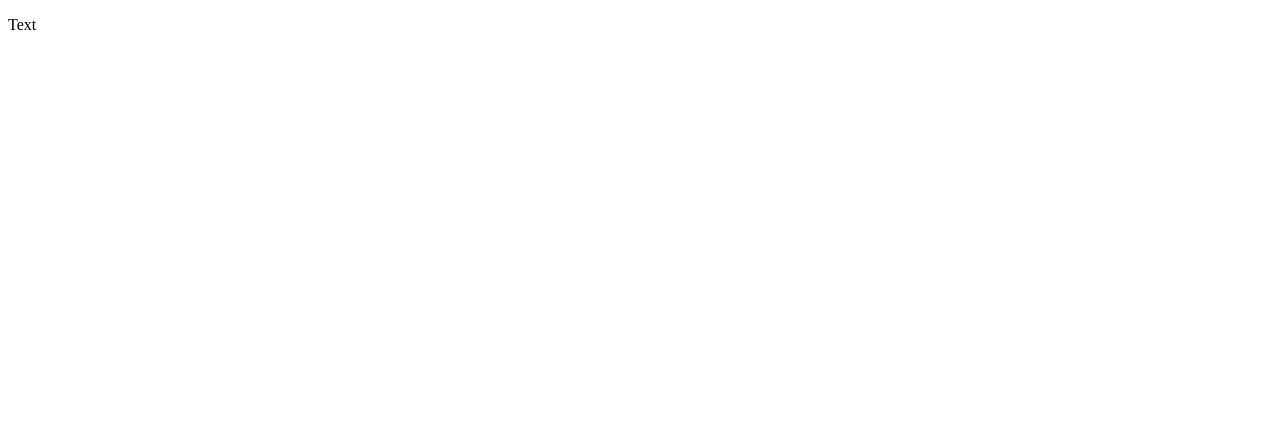
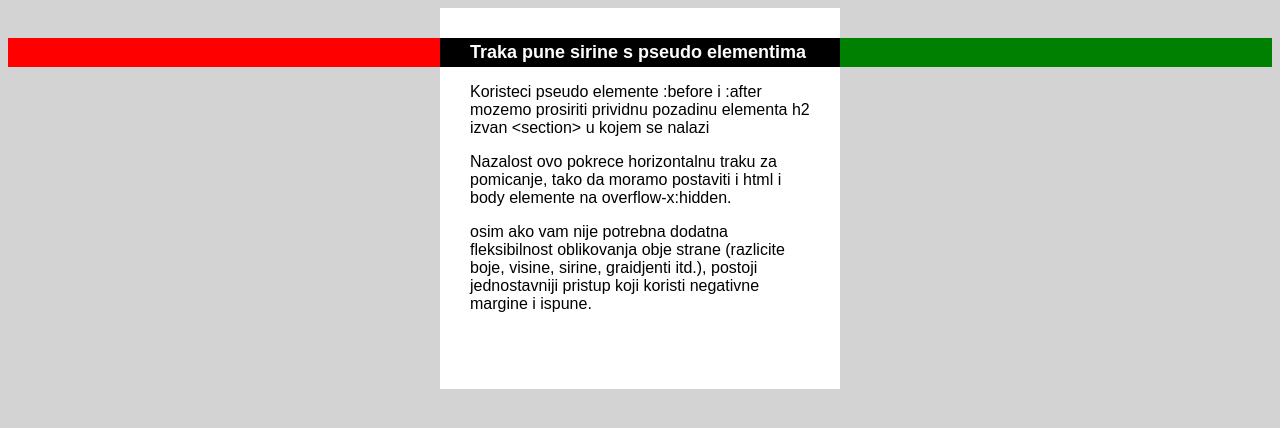
Before and after one commit to Tonka64/vjezbanje_ponedjeljak, a plain HTML site: page index.html in a window 1280 px wide. Drawn offline with Linux system fonts and the light colour scheme.

Commit message:
zadaca ponedjeljak

```diff
--- a/index.html
+++ b/index.html
@@ -1,7 +1,80 @@
 <!DOCTYPE html>
-<html>
-<head></head>
+<html lang="en">
+<head>
+    <meta charset="UTF-8">
+    <meta http-equiv="X-UA-Compatible" content="IE=edge">
+    <meta name="viewport" content="width=device-width, initial-scale=1.0">
+    <title>Document</title>
+<style>
+
+/* both */
+html, body {
+      font-family: Arial, Helvetica, sans-serif;
+      overflow-x: hidden;
+  }
+
+  body {
+      background-color: lightgray;
+  }
+
+  section {
+      box-sizing: border-box; /*or not */
+      margin: 0 auto;
+      width: 25rem;
+      background: white;
+      padding: 30px;
+      padding-bottom: 60px;
+  }
+
+.full-width {
+    position: relative;
+/*child abosulte, negativne offser=section padding*/
+    margin: 0 -30px;
+/* add back section padding value*/
+    padding:  .25rem 30px; /* to je kao 0.25 ali se ne mora pisati ta nula nego tocka*/
+    background: black;
+    color: white;
+    font-size: 1.125rem;
+}
+
+.full-width::before, .full-width::after{
+    content: ""; /*ne moze biti nula ili broj, moraju biti navodnici ili nesto pod navodnicima*/
+    position: absolute;
+/*fill vertically*/
+    top: 0;
+    bottom: 0;
+    width: 960px; /* ukoliko je sirina premala kod resize ekrana nece biti dobro, stavimo na vecu brojku*/
+
+    right: 100%;
+    background: red;
+}
+
+
+.full-width::after{
+    width: 960px;
+/* takoder i kod ovoga ukoliko je sirina premala kod reszie ekrana nece biti dobro, stavimo vecu brojku*/
+    left: 100%;
+/*not browser prefixed*/
+    background: green;
+}
+
+
+</style>
+</head>
+
+
+
+
+
 <body>
- <p>Text</p>
+    <section>
+      <h2 class="full-width">Traka pune sirine s pseudo elementima</h2>
+      <p>Koristeci pseudo elemente :before i :after mozemo prosiriti prividnu pozadinu elementa h2 izvan &lt;section&gt; u kojem se nalazi</p>
+      <!-- ovo koristimo lower i greater to su zapravo oni tagovi < >-->
+      <p> Nazalost ovo pokrece horizontalnu traku za pomicanje, tako da moramo postaviti i html i body elemente na overflow-x:hidden.</p>
+      <p>osim ako vam nije potrebna dodatna fleksibilnost oblikovanja obje strane (razlicite boje, visine, sirine, graidjenti itd.), postoji jednostavniji pristup
+          koji koristi negativne margine i ispune.
+      </p>
+    </section>
 </body>
 </html>
```
